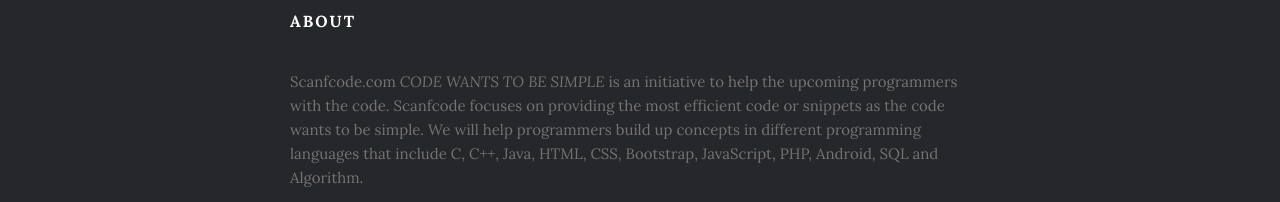
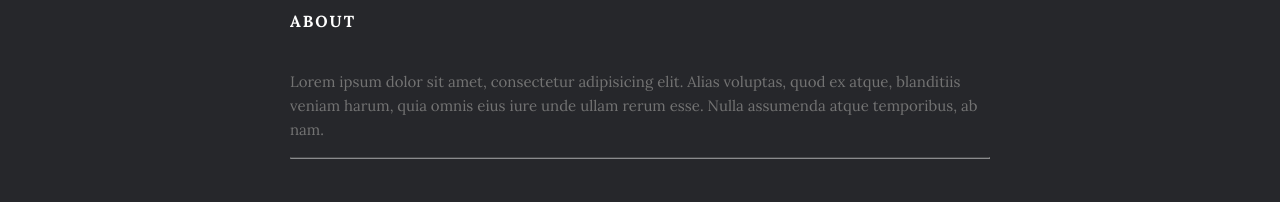
Before and after one commit to christophelh/landing_page_workshop, a plain HTML site: page index.html in a window 1280 px wide. Shown: the part 1302-1504 px from the top of the page. Drawn offline with Linux system fonts and the light colour scheme.

Commit message:
Update index.html

```diff
--- a/index.html
+++ b/index.html
@@ -42,7 +42,8 @@
           <div class="row">
             <div class="col-sm-12 col-md-6">
               <h6>About</h6>
-              <p class="text-justify">Scanfcode.com <i>CODE WANTS TO BE SIMPLE </i> is an initiative  to help the upcoming programmers with the code. Scanfcode focuses on providing the most efficient code or snippets as the code wants to be simple. We will help programmers build up concepts in different programming languages that include C, C++, Java, HTML, CSS, Bootstrap, JavaScript, PHP, Android, SQL and Algorithm.</p>
+              <p class="text-justify">Lorem ipsum dolor sit amet, consectetur adipisicing elit. Alias voluptas, quod ex atque, blanditiis veniam harum, quia omnis eius iure unde ullam rerum esse. Nulla assumenda atque temporibus, ab nam.
+</p>
             </div>
 
 
```
